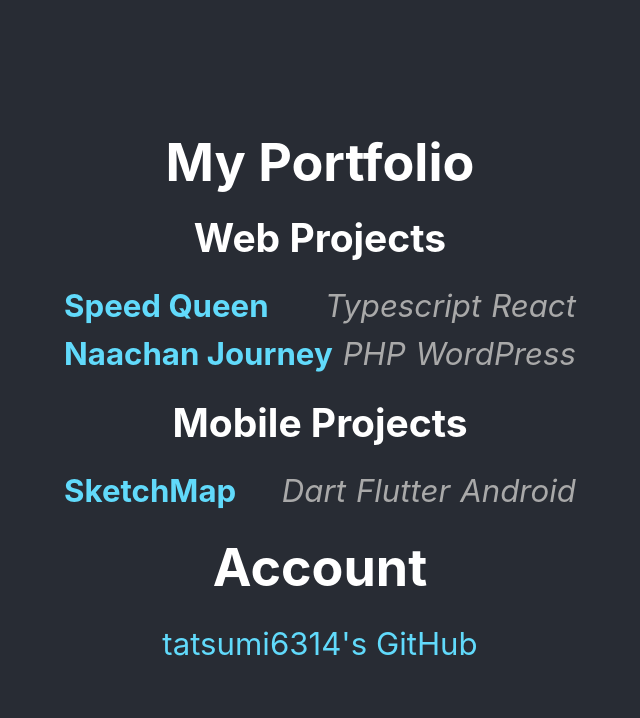
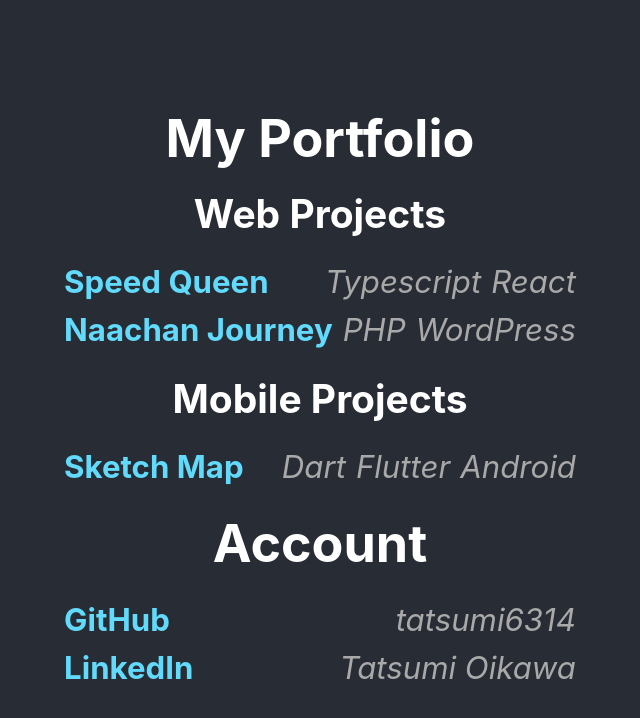
Before and after one commit to tatsumi6314/tatsumi6314.github.io, a React (Create React App) app: page / in a window 1280 px wide. Shown: the top 718 px of the page, without its empty margins (320-960 px from the left). Built offline with nearby package versions, Linux system fonts and the light colour scheme.

Commit message:
アカウントセクションを修正する

```diff
--- a/src/App.css
+++ b/src/App.css
@@ -72,3 +72,19 @@
 .account-item {
   margin: 10px 0;
 }
+
+.account-content {
+  display: flex;
+  justify-content: space-between;
+  align-items: center;
+}
+
+.account-service {
+  font-weight: bold;
+  margin-right: 10px;
+}
+
+.account-username {
+  font-style: italic;
+  color: #a9a9a9;
+}
--- a/src/App.js
+++ b/src/App.js
@@ -21,7 +21,7 @@
   </li>
 );
 
-const AccountItem = ({ url, title }) => (
+const AccountItem = ({ url, service, username }) => (
   <li className="account-item">
     <a
       className="App-link"
@@ -29,7 +29,10 @@
       target="_blank"
       rel="noopener noreferrer"
     >
-      {title}
+      <div className="account-content">
+        <span className="account-service">{service}</span>
+        <span className="account-username">{username}</span>
+      </div>
     </a>
   </li>
 );
@@ -61,7 +64,7 @@
           <ul>
             <PortfolioItem
               url="https://play.google.com/store/apps/details?id=com.sketch_map&hl=ja"
-              title="SketchMap"
+              title="Sketch Map"
               language="Dart"
               library="Flutter"
               platform="Android"
@@ -73,7 +76,13 @@
           <ul>
             <AccountItem
               url="https://github.com/tatsumi6314"
-              title="tatsumi6314's GitHub"
+              service="GitHub"
+              username="tatsumi6314"
+            />
+            <AccountItem
+              url="https://www.linkedin.com/in/tatsumi-oikawa-44a77414a/"
+              service="LinkedIn"
+              username="Tatsumi Oikawa"
             />
           </ul>
         </section>
```
